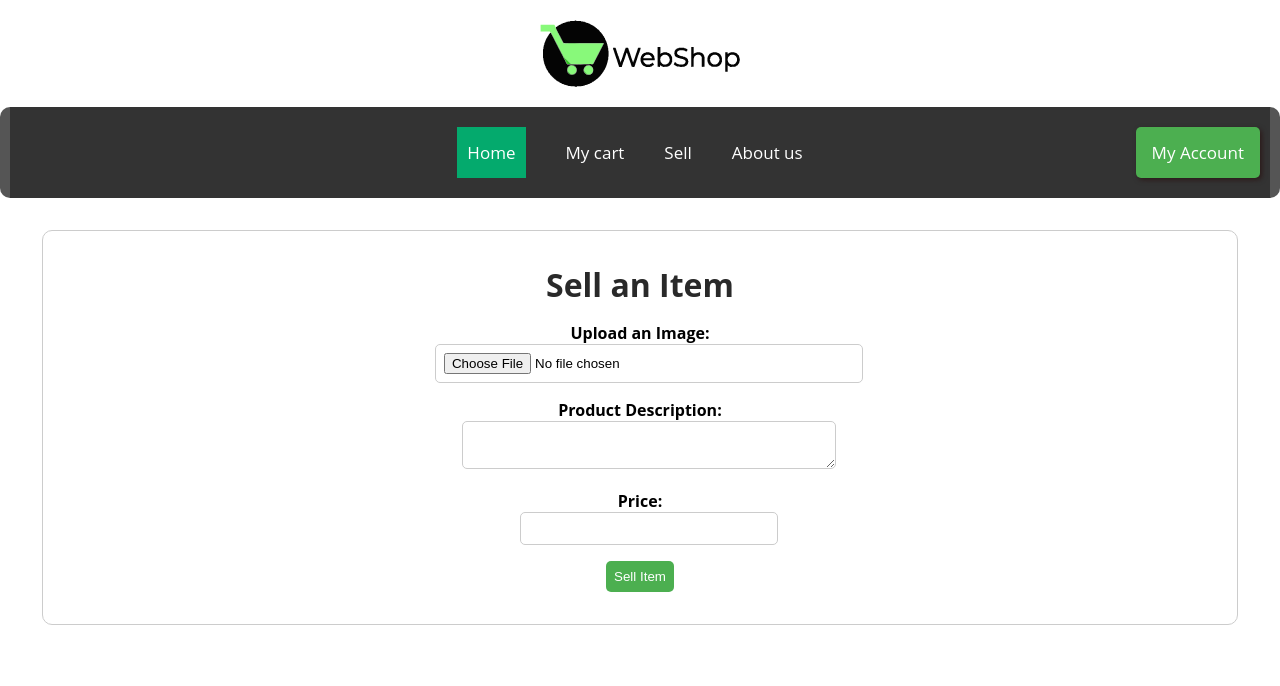
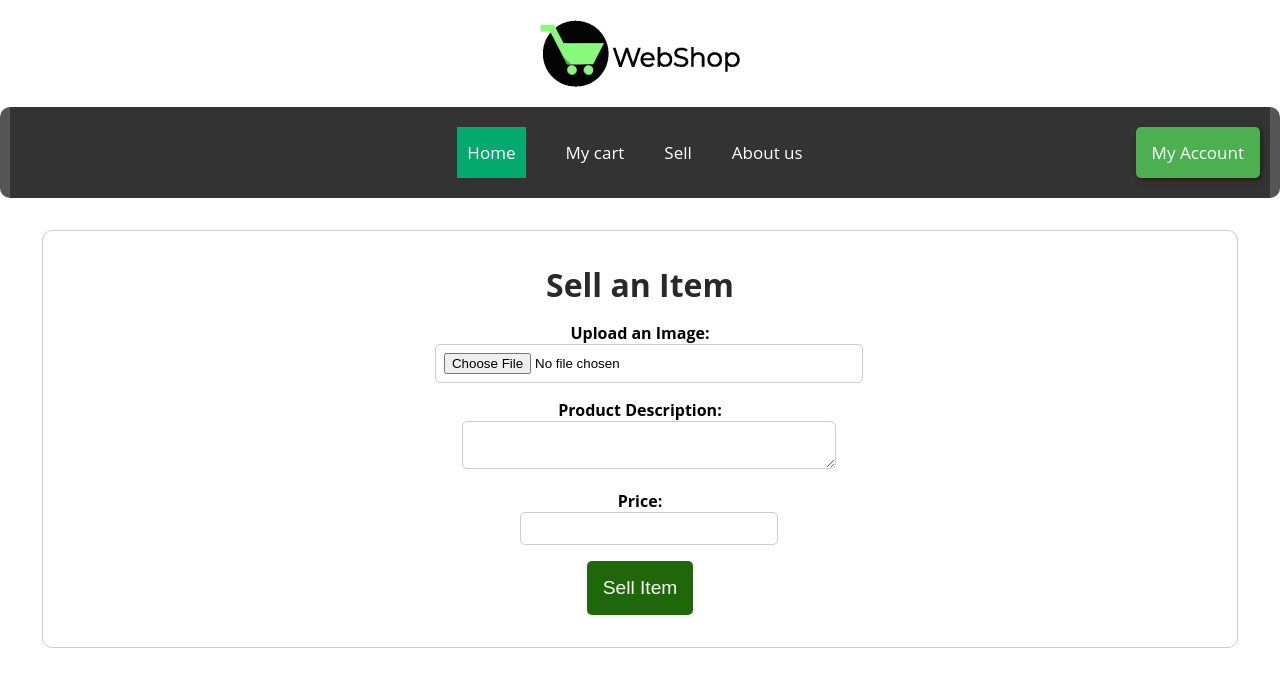
Before and after one commit to BexLeetBox/E-Commerce, a Vue app in the folder WebShop/: page /sell in a window 1280 px wide. Shown: the top 686 px of the page. Built offline with nearby package versions, Linux system fonts and the light colour scheme.

Commit message:
added sell page with image upload feature

```diff
--- a/WebShop/src/components/SellProduct.vue
+++ b/WebShop/src/components/SellProduct.vue
@@ -5,7 +5,8 @@
       <form>
         <div>
           <label for="item-image">Upload an Image:</label>
-          <input type="file" id="item-image" name="item-image">
+          <input type="file" @change="onFileChange" />
+          <img v-if="imageUrl" id="item-image" :src="imageUrl" />
         </div>
         <div>
           <label for="item-description">Product Description:</label>
@@ -13,7 +14,7 @@
         </div>
         <div>
           <label for="item-price">Price:</label>
-          <input type="text" id="item-price" name="item-price">
+          <input type="text" id="item-price" name="item-price" />
         </div>
         <button type="submit">Sell Item</button>
       </form>
@@ -25,16 +26,45 @@
 export default {
   data() {
     return {
-      // data properties here
+      imageUrl: null,
+      imageFile: null,
     }
   },
   methods: {
-    // methods here
-  }
+    onFileChange(event) {
+      const file = event.target.files[0]
+      this.imageFile = file
+      this.imageUrl = URL.createObjectURL(file)
+    },
+  },
+  beforeUnmount() {
+    if (this.imageUrl) {
+      URL.revokeObjectURL(this.imageUrl)
+    }
+  },
 }
 </script>
 
 <style scoped>
+button[type="submit"] {
+  background-color: var(--button-green-hover);
+  color: white;
+  font-size: 1.2rem;
+  padding: 1rem;
+  border: none;
+  border-radius: 5px;
+  cursor: pointer;
+  transition: background-color 0.2s ease-in-out;
+}
+
+button[type="submit"]:hover {
+  background-color: var(--button-green);
+}
+
+
+#item-image{
+  width: 50%;
+}
 .sell-item-container {
   display: flex;
   flex-direction: column;
@@ -69,7 +99,7 @@ textarea {
 }
 
 button {
-  background-color: #4CAF50;
+  background-color: #4caf50;
   color: white;
   padding: 0.5rem;
   border: none;
```
